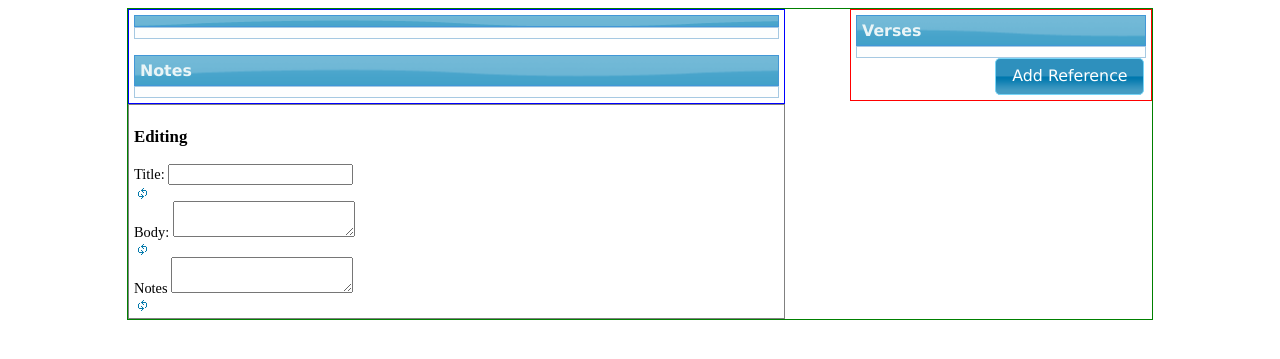
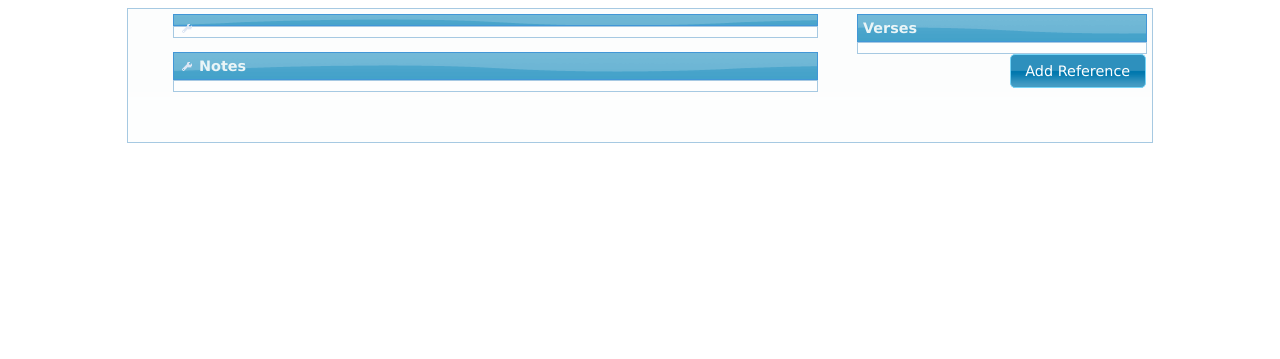
Before and after one commit to tekton/graphe-arithmos, a PHP site: page /index2.html in a window 1280 px wide. Shown: the top 359 px of the page. Run offline with PHP 8.4, Linux system fonts and the light colour scheme; data that the repository does not hold is empty.

Commit message:
basic ui blocking more complete

```diff
--- a/css/ga.css
+++ b/css/ga.css
@@ -14,20 +14,21 @@ root {
     margin: 0 auto;
     width: 1024px;
     font-size: 90%;
-    border: 1px solid green;
+    /*border: 1px solid green;*/
 }
 
 #content {
     width: 645px;
     padding: 5px;
-    border: 1px solid blue;
+    /*border: 1px solid blue;*/
+    margin-left: 40px;
 }
 
 #verses {
     width: 290px;
     padding: 5px;
     float: right;
-    border: 1px solid red;
+    /*border: 1px solid red;*/
 }
 
 #editing {
@@ -47,3 +48,14 @@ root {
 .aRight {
     text-align: right;
 }
+
+.both {
+    clear: both;
+}
+
+span.ui-icon {
+  float:left;
+  margin-bottom:0;
+  margin-right:4px;
+  margin-top:0;
+}
--- a/index2.html
+++ b/index2.html
@@ -12,7 +12,7 @@
         <script src="./js/test_scripts.js" type="text/javascript"></script>
 </head>
 <body>
-    <div id="container">
+    <div id="container" class="ui-widget ui-widget-content">
 
         <div id="verses" class="ui-widget">
             <div class="ui-widget-header p5">Verses</div>
@@ -44,17 +44,17 @@
     <div id="content" class="ui-widget">
 
         <div id="body_container">
-            <div id="title" class="ui-widget-header p5"></div>
+            <div id="title_head" class="ui-widget-header p5"><span class="ui-icon ui-icon-wrench"></span><span id="title"></span></div>
             <div id="body" class="ui-widget-content p5"></div>
         </div>
 
         <div id="notes_container">
-            <div id="notes_header" class="ui-widget-header p5">Notes</div>
+            <div id="notes_header" class="ui-widget-header p5"><span class="ui-icon ui-icon-wrench"></span>Notes</div>
             <div id="notes" class="ui-widget-content p5"></div>
         </div>
     </div>
 
-        <div id="editing">
+        <!--<div id="editing">
             <h3>Editing</h3>
             <input type="hidden" value="2" name="id" id="input_id" />
             <div>Title:
@@ -69,7 +69,9 @@
                 <textarea id="notes_val"></textarea>
                 <span id="post_notes" class="ui-icon ui-icon-refresh"><a>Post Notes</a></span>
             </div>
-        </div>
+        </div>-->
+
+        <p class="both">&nbsp;</p>
 
     </div>
 </body>
```
